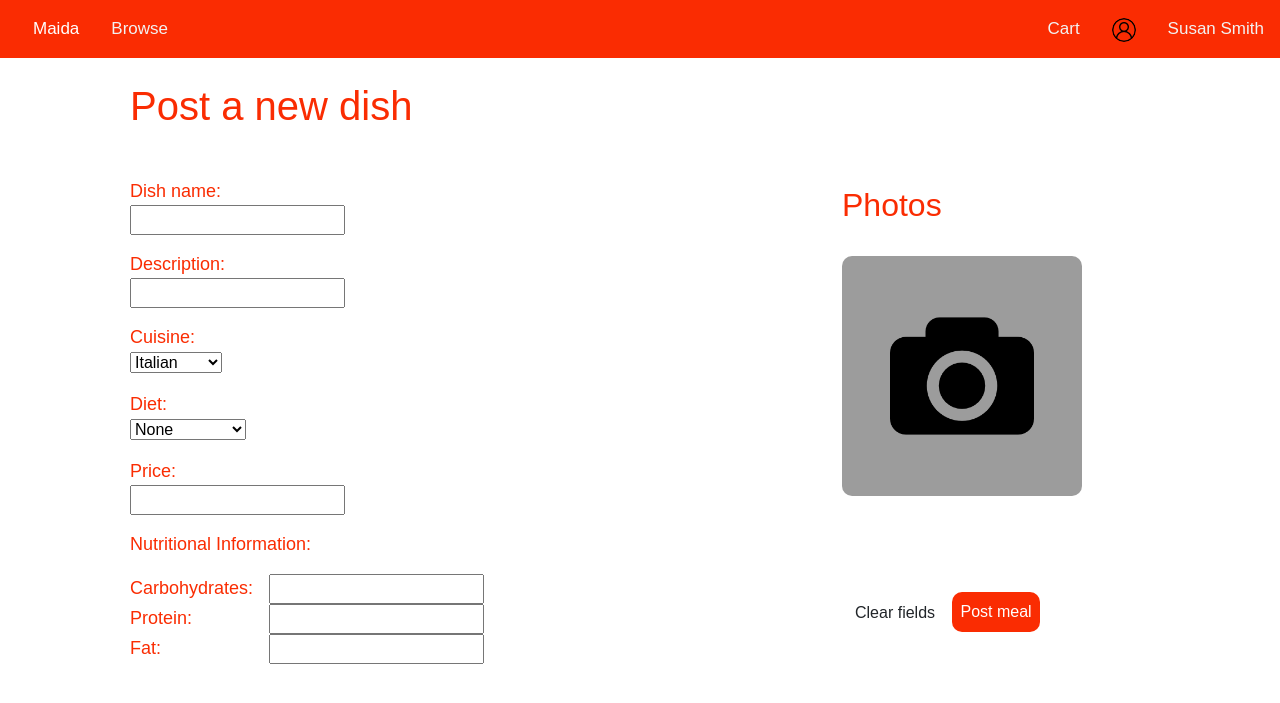
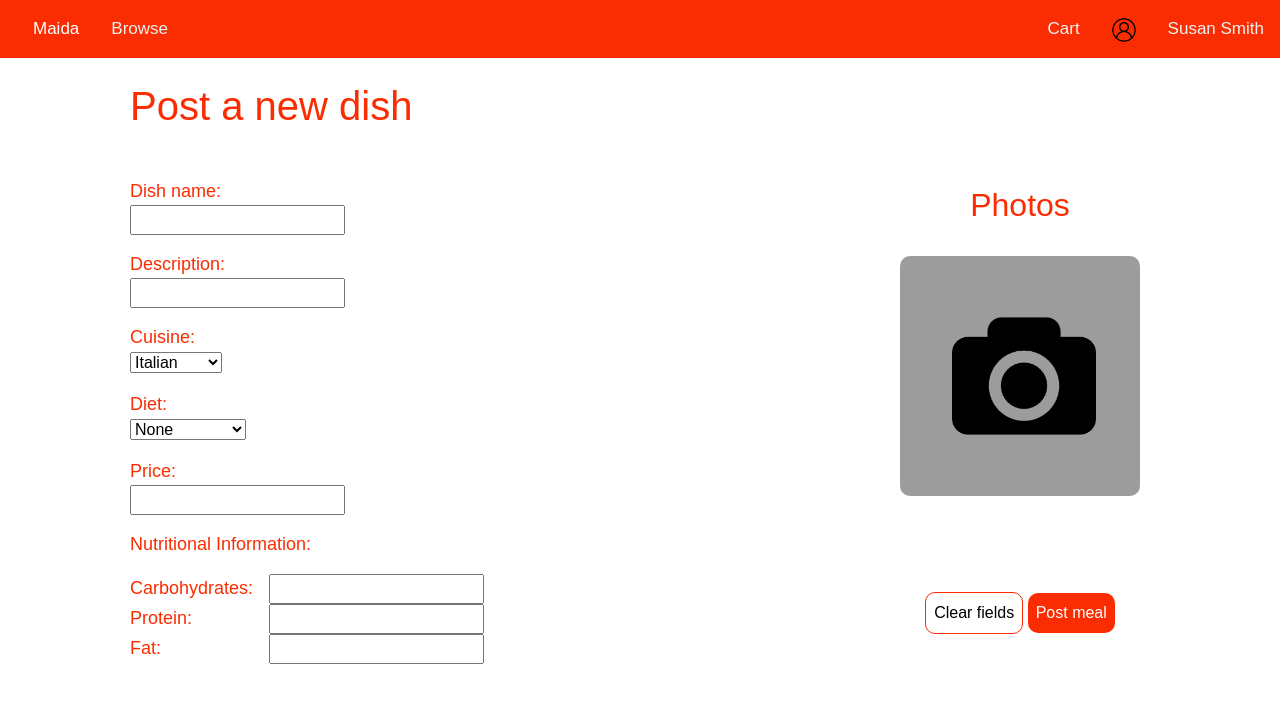
Before and after one commit to JamilAwada/Maida, a PHP site: page /posting.html in a window 1280 px wide. Shown: the top 703 px of the page. Run offline with PHP 8.4, Linux system fonts and the light colour scheme; some web fonts are replaced.

Commit message:
finished post page

```diff
--- a/posting.css
+++ b/posting.css
@@ -3,6 +3,10 @@
 
 * {
   font-family: 'Abyssinica SIL', sans-serif;
+}
+
+body {
+  overflow-x: hidden;
 }
 
 .topnav {
@@ -100,6 +104,13 @@ label {
   border-radius: 10px;
 }
 
+.clear-btn {
+  border: 1px solid #FA2C02;
+  border-radius: 10px;
+  background-color: white;
+  padding: 0.5em;
+}
+
 .post-btn {
   background-color: #FA2C02;
   color: white;
--- a/posting.html
+++ b/posting.html
@@ -36,7 +36,7 @@
         <h1 align="left" style="color: #fa2c02" class="py-4 ms-5">
           Post a new dish
         </h1>
-        <div class="col-8">
+        <div class="col-lg-8 col-sm-12">
 
           <form>
             <div class="input-container ps-5 my-3">
@@ -96,15 +96,18 @@
             </div>
           </form>
         </div>
-        <div class="col-4">
-          <h2 class="py-4" align="left" style="color:#fa2c02;">Photos</h2>
+        <div class="col-lg-4 col-sm-12 text-sm-center d-flex justify-content-center">
+          <div>
+            <h2 class="py-4" align="center" style="color:#fa2c02;">Photos</h2>
           <div class="rectangle">
-            <img src="images/camera.png" style="height: 60%; width: 60%;" class="ms-5 mt-5">
+            <img src="images/camera.png" style="height: 60%; width: 60%;" class="ms-2 mt-5">
           </div>
           <div class="mt-5 pt-5">
-            <button class="btn">Clear fields</button>
+            <button class="clear-btn">Clear fields</button>
             <button class="post-btn">Post meal</button>
           </div>
+          </div>
+
 
 
         </div>
```
